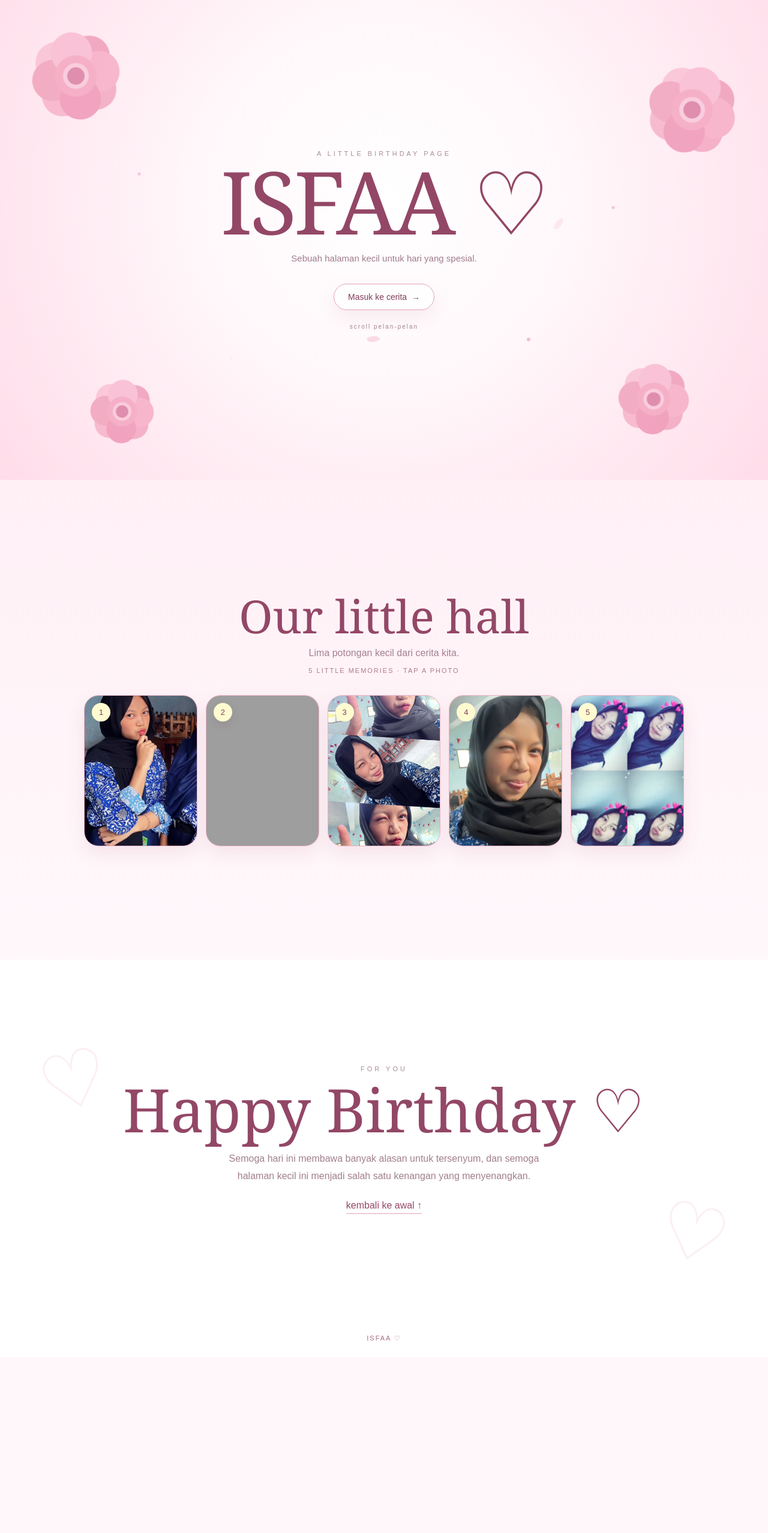
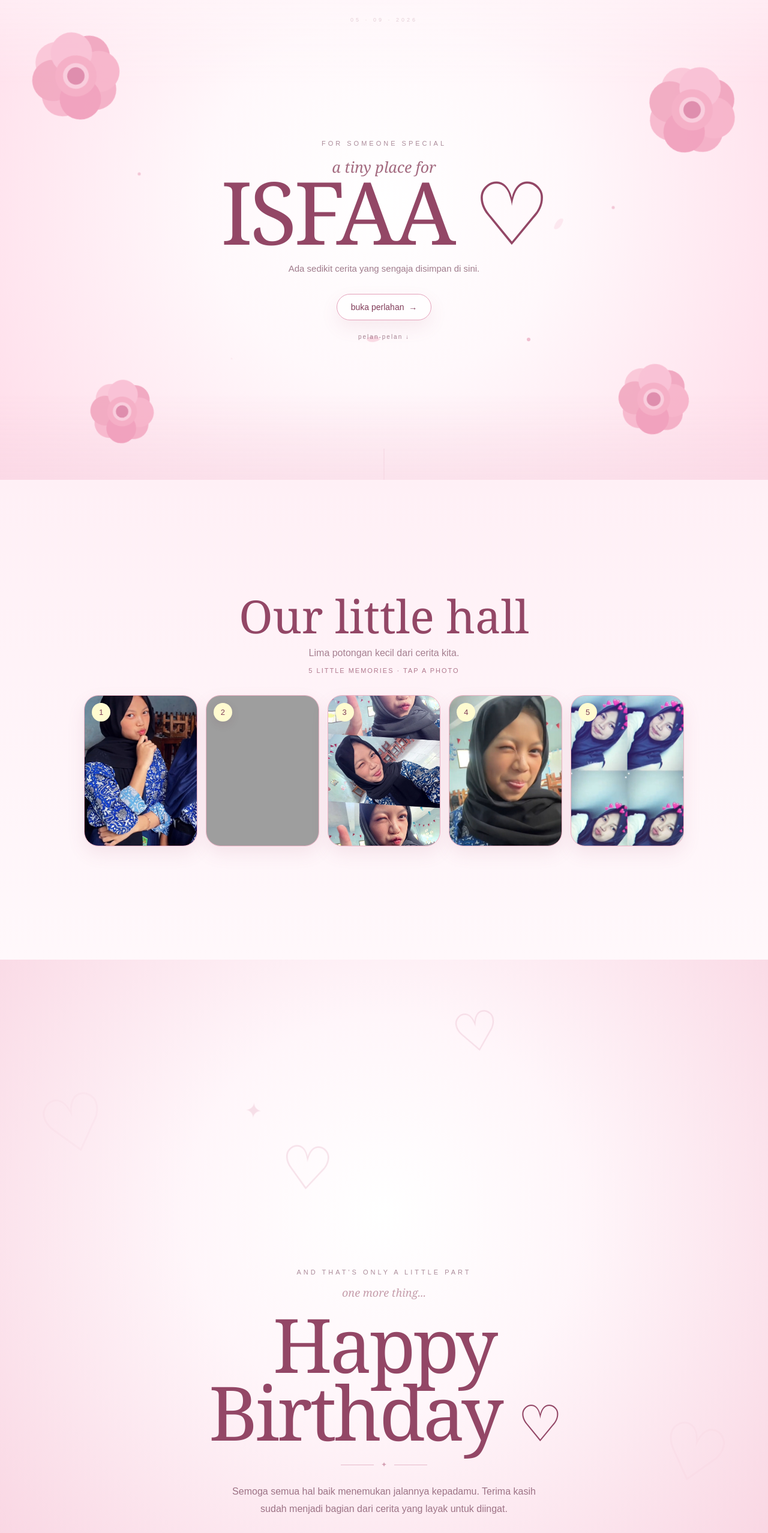
Before and after one commit to isalmaker/isfaa, a plain HTML site: page index.html in a window 1280 px wide. Shown: the top 2556 px of the page at 60% size. Before the commit the page ends 2263 px from the top, so only its background shows below. Drawn offline with Linux system fonts and the light colour scheme; grey boxes are pictures that could not be loaded.

Commit message:
Add files via upload

```diff
--- a/index.html
+++ b/index.html
@@ -77,6 +77,63 @@ footer{text-align:center;padding:25px;font-size:11px;letter-spacing:2px;color:#a
 .close{position:absolute;right:20px;top:18px;width:44px;height:44px;border:1px solid #ffffff55;border-radius:50%;background:#ffffff18;color:#fff;font-size:24px;cursor:pointer}
 .viewer .caption{position:absolute;bottom:22px;color:#fff;opacity:.8;font-size:12px;letter-spacing:2px;text-transform:uppercase}
 
+
+/* cinematic opening + ending upgrade */
+.opening-note{
+  position:absolute;top:28px;left:50%;transform:translateX(-50%);
+  font-size:9px;letter-spacing:4px;color:#9c6378;opacity:0;
+  animation:noteIn 1s 1.9s ease forwards
+}
+.pretitle{
+  font-family:Georgia,serif;font-style:italic;font-size:clamp(18px,4vw,25px);
+  color:#a46b80;opacity:0;transform:translateY(12px);
+  animation:preIn 1s .8s cubic-bezier(.2,.8,.2,1) forwards
+}
+.center h1{opacity:0;transform:scale(.92) translateY(10px);animation:titleIn 1.35s 1.05s cubic-bezier(.16,.8,.2,1) forwards}
+.center .desc{opacity:0;transform:translateY(10px);animation:descIn 1s 1.7s ease forwards}
+.opening-line{
+  position:absolute;left:50%;bottom:0;width:1px;height:0;background:#d995ad;
+  opacity:.35;transform:translateX(-50%);animation:lineGrow 1.8s 2.1s ease forwards
+}
+.hero:after{
+  content:"";position:absolute;inset:0;background:linear-gradient(180deg,#fff8fb 0%,transparent 18%,transparent 82%,#f7d6e3 100%);
+  pointer-events:none;opacity:.5
+}
+.end{background:radial-gradient(circle at 50% 42%,#fff 0,#fff6fa 38%,#f9d5e2 100%)}
+.end-content{position:relative;z-index:5;padding:35px;opacity:0;transform:translateY(30px);animation:endIn 1.25s .25s cubic-bezier(.2,.8,.2,1) forwards}
+.end-kicker{
+  font-family:Georgia,serif;font-style:italic;font-size:18px;color:#aa7184;
+  margin:12px 0 18px;opacity:0;animation:fadeUp .9s .65s ease forwards
+}
+.end h2{
+  font-size:clamp(62px,14vw,125px);letter-spacing:-4px;
+  opacity:0;transform:translateY(15px) scale(.96);animation:endTitle 1.15s .8s cubic-bezier(.15,.8,.2,1) forwards
+}
+.end h2 span{display:inline-block;font-size:.65em;animation:heart 2.4s 2.5s ease-in-out infinite}
+.end-divider{display:flex;align-items:center;justify-content:center;gap:12px;margin:25px 0 8px;opacity:0;animation:fadeUp .8s 1.45s ease forwards}
+.end-divider i{display:block;width:55px;height:1px;background:#dba0b5}
+.end-divider span{font-size:12px;color:#c17c96}
+.end p{opacity:0;transform:translateY(10px);animation:fadeUp 1s 1.6s ease forwards}
+.end .back{opacity:0;animation:fadeUp .8s 2s ease forwards}
+.end-orbit{
+  position:absolute;z-index:1;font-family:Georgia,serif;color:#df9eb7;opacity:0;
+  animation:orbitIn 1.2s 1.1s ease forwards,orbitFloat 6s 2.3s ease-in-out infinite
+}
+.orbit-1{left:12%;top:22%;font-size:90px;transform:rotate(-15deg)}
+.orbit-2{right:17%;top:25%;font-size:35px;animation-delay:1.3s,2.8s}
+.orbit-3{right:10%;bottom:17%;font-size:100px;animation-delay:1.5s,3.1s}
+.end:before,.end:after{opacity:.12}
+@keyframes noteIn{to{opacity:.45}}
+@keyframes preIn{to{opacity:1;transform:none}}
+@keyframes titleIn{to{opacity:1;transform:none}}
+@keyframes descIn{to{opacity:.66;transform:none}}
+@keyframes lineGrow{to{height:52px}}
+@keyframes endIn{to{opacity:1;transform:none}}
+@keyframes endTitle{to{opacity:1;transform:none}}
+@keyframes fadeUp{to{opacity:.68;transform:none}}
+@keyframes orbitIn{to{opacity:.28}}
+@keyframes orbitFloat{0%,100%{translate:0 0;rotate:0deg}50%{translate:0 -14px;rotate:5deg}}
+
 @keyframes contentIn{to{opacity:1;transform:none}}
 @keyframes buttonIn{to{opacity:1;transform:none}}
 @keyframes flowerAppear{to{opacity:.8}}
@@ -96,7 +153,7 @@ footer{text-align:center;padding:25px;font-size:11px;letter-spacing:2px;color:#a
 }
 @media(prefers-reduced-motion:reduce){
  *,*:before,*:after{animation:none!important;transition:none!important}
- .center,.enter,.flower,.card{opacity:1!important;transform:none!important}
+ .center,.enter,.flower,.card,.opening-note,.opening-line,.pretitles,.end-content,.end-kicker,.end h2,.end-divider,.end p,.end .back,.end-orbit{opacity:1!important;transform:none!important}
 }
 </style>
 </head>
@@ -107,13 +164,16 @@ footer{text-align:center;padding:25px;font-size:11px;letter-spacing:2px;color:#a
   <div class="spark s1"></div><div class="spark s2"></div><div class="spark s3"></div><div class="spark s4"></div>
   <div class="flower a"></div><div class="flower b"></div><div class="flower c"></div><div class="flower d"></div>
 
+  <div class="opening-note">05 · 09 · 2026</div>
   <div class="center">
-    <div class="small">a little birthday page</div>
+    <div class="small">for someone special</div>
+    <div class="pretitle">a tiny place for</div>
     <h1>ISFAA <span>♡</span></h1>
-    <p class="desc">Sebuah halaman kecil untuk hari yang spesial.</p>
-    <a class="enter" href="#memories">Masuk ke cerita&nbsp; →</a>
-    <div class="scrollhint">scroll pelan-pelan</div>
+    <p class="desc">Ada sedikit cerita yang sengaja disimpan di sini.</p>
+    <a class="enter" href="#memories">buka perlahan&nbsp; →</a>
+    <div class="scrollhint">pelan-pelan ↓</div>
   </div>
+  <div class="opening-line"></div>
 </section>
 
 <section class="memories" id="memories">
@@ -133,11 +193,16 @@ footer{text-align:center;padding:25px;font-size:11px;letter-spacing:2px;color:#a
 </section>
 
 <section class="end">
-  <div>
-    <div class="small">for you</div>
-    <h2>Happy Birthday ♡</h2>
-    <p>Semoga hari ini membawa banyak alasan untuk tersenyum, dan semoga halaman kecil ini menjadi salah satu kenangan yang menyenangkan.</p>
-    <a class="back" href="#top">kembali ke awal ↑</a>
+  <div class="end-orbit orbit-1">♡</div>
+  <div class="end-orbit orbit-2">✦</div>
+  <div class="end-orbit orbit-3">♡</div>
+  <div class="end-content">
+    <div class="small">and that's only a little part</div>
+    <div class="end-kicker">one more thing...</div>
+    <h2>Happy<br>Birthday <span>♡</span></h2>
+    <div class="end-divider"><i></i><span>✦</span><i></i></div>
+    <p>Semoga semua hal baik menemukan jalannya kepadamu. Terima kasih sudah menjadi bagian dari cerita yang layak untuk diingat.</p>
+    <a class="back" href="#top">mulai lagi dari awal ↑</a>
   </div>
 </section>
 
```
